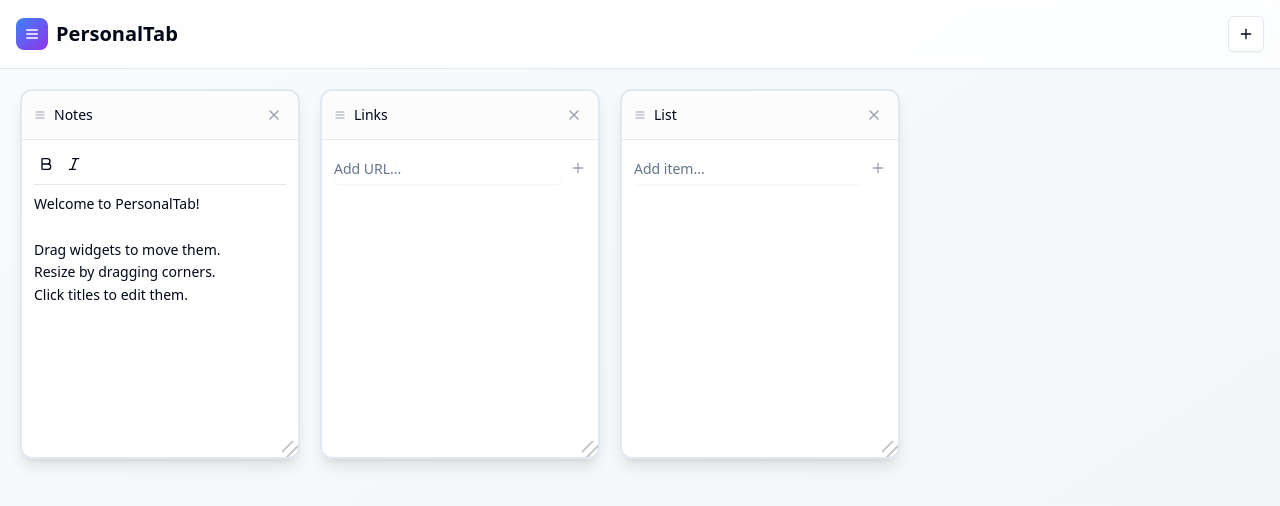
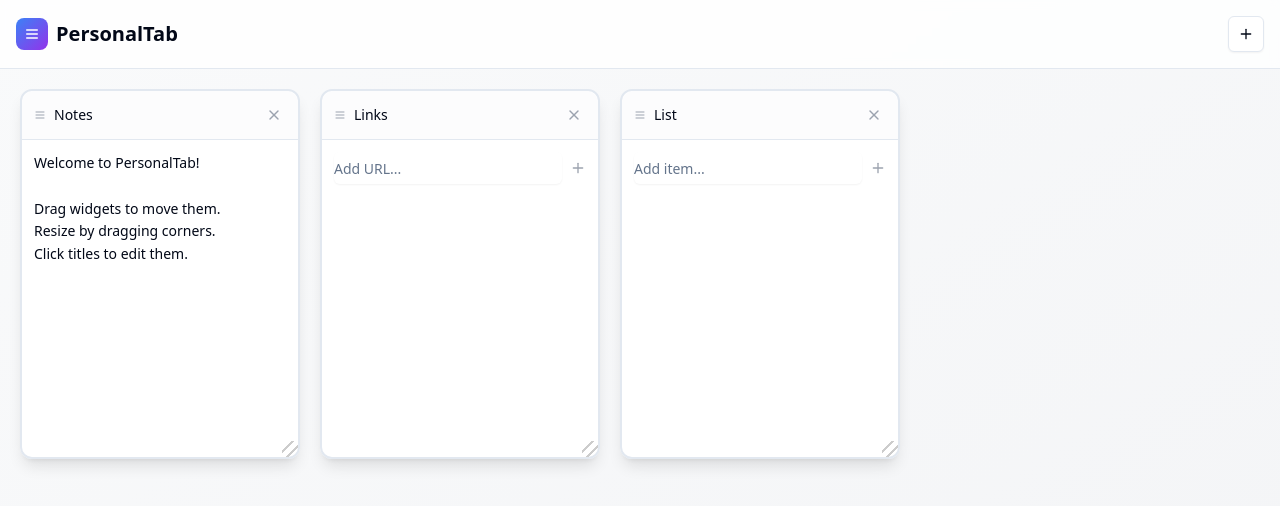
Before and after one commit to MrRobinGood/personaltab-v0-4, a React (Vite) app: page / in a window 1280 px wide. Shown: the top 506 px of the page. Built offline with nearby package versions, Linux system fonts and the light colour scheme.

Commit message:
Add Bold/Italic Formatting Without Toolbar

```diff
--- a/src/App.tsx
+++ b/src/App.tsx
@@ -1,6 +1,6 @@
 import type React from "react";
 import { useState, useEffect, useRef } from "react";
-import { Plus, Menu, X, ExternalLink, Check, Calendar, Bold, Italic } from "lucide-react";
+import { Plus, Menu, X, ExternalLink, Check, Calendar } from "lucide-react";
 
 import { Card, CardContent, CardHeader, CardTitle } from "@/components/ui/card";
 import { Button } from "@/components/ui/button";
@@ -731,34 +731,12 @@ function NotesWidget({ widget, onUpdate }: { widget: Widget; onUpdate: (id: stri
   };
 
   return (
-    <div className="h-full flex flex-col">
-      {/* Formatting toolbar */}
-      <div className="flex items-center gap-1 mb-2 pb-2 border-b border-gray-200">
-        <Button
-          variant="ghost"
-          size="sm"
-          className="h-6 w-6 p-0 hover:bg-gray-200"
-          onClick={() => formatText('bold')}
-          title="Bold (Ctrl+B)"
-        >
-          <Bold className="w-3 h-3" />
-        </Button>
-        <Button
-          variant="ghost"
-          size="sm"
-          className="h-6 w-6 p-0 hover:bg-gray-200"
-          onClick={() => formatText('italic')}
-          title="Italic (Ctrl+I)"
-        >
-          <Italic className="w-3 h-3" />
-        </Button>
-      </div>
-
-      {/* Rich text editor */}
+    <div className="h-full">
+      {/* Rich text editor - no toolbar, just keyboard shortcuts */}
       <div
         ref={editorRef}
         contentEditable
-        className="flex-1 outline-none text-sm leading-relaxed overflow-y-auto"
+        className="h-full outline-none text-sm leading-relaxed overflow-y-auto"
         style={{
           minHeight: '100px',
           wordWrap: 'break-word',
```
